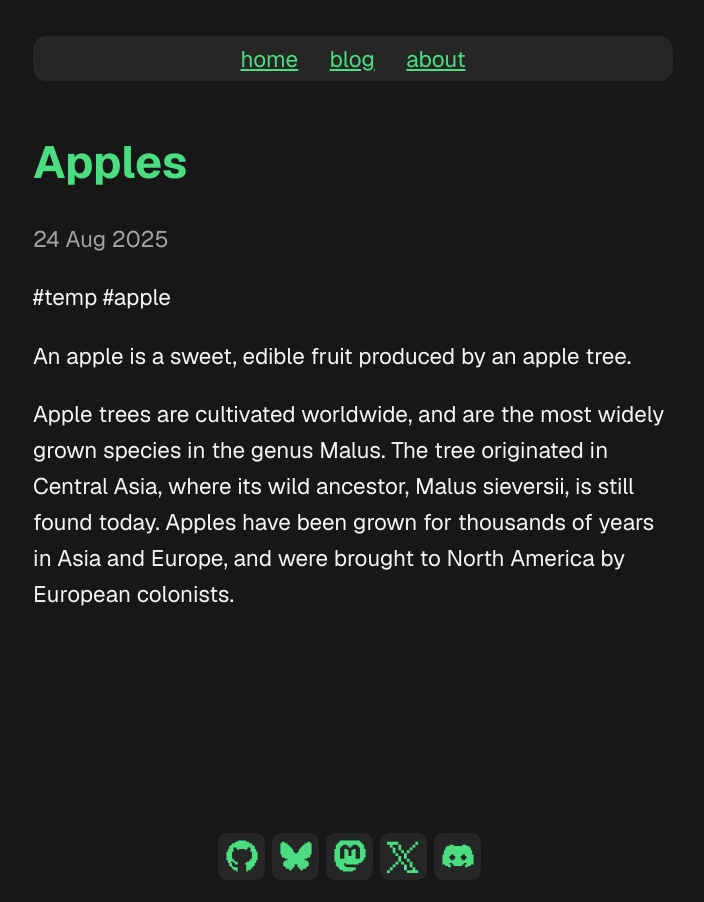
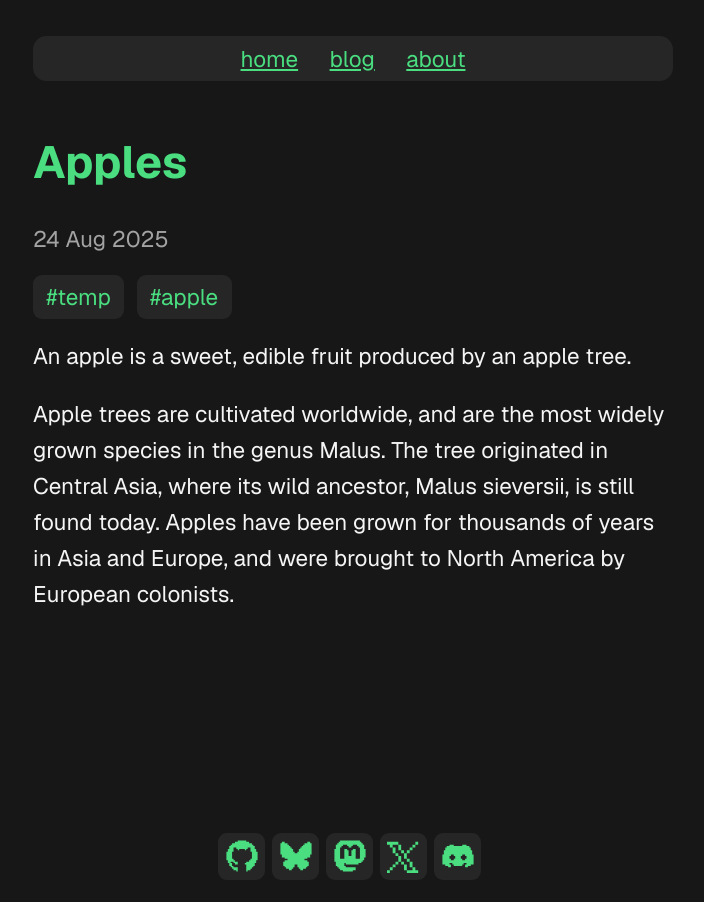
Before and after one commit to libremelon/libremelon.github.io, a Jekyll site: the page built from _posts/2025-08-24-apples.md, in a window 1280 px wide. Shown: the whole page, without its empty margins (287-991 px from the left). Built offline with Jekyll 4.4.1, drawn with Linux system fonts in a browser that asks for light colours.

Commit message:
fix(post): tags had no styling

```diff
--- a/_sass/main.scss
+++ b/_sass/main.scss
@@ -36,7 +36,8 @@ a {
   color: #4ade80;
 }
 
-#btn {
+#btn,
+#fake-btn {
   margin-right: 0.75vh;
   background-color: #262626;
   color: #4ade80;
```
